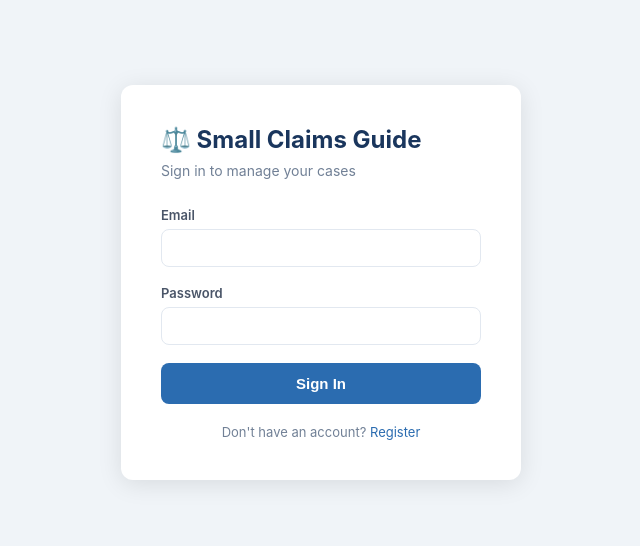
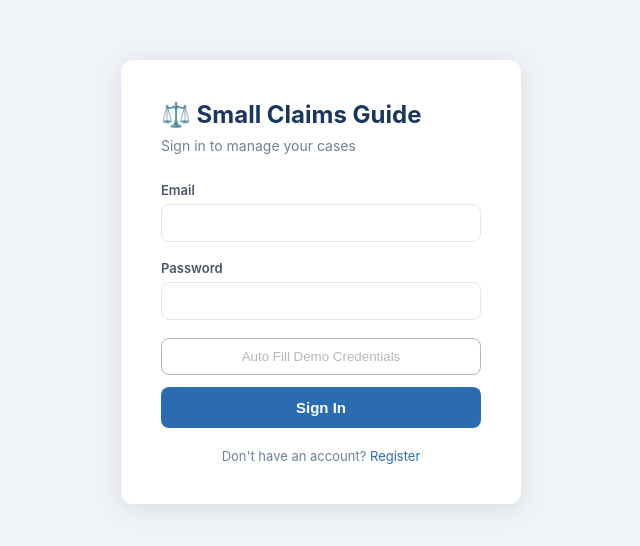
Before and after one commit to eakarsu/AISmallClaimsCourtGuide, a React (Vite) app in the folder frontend/: page /login in a window 1280 px wide. Shown: the part 118-664 px from the top of the page, without its empty margins (319-959 px from the left). Built offline with nearby package versions, Linux system fonts and the light colour scheme.

Commit message:
Add secure demo credential autofill

```diff
--- a/frontend/src/pages/Login.jsx
+++ b/frontend/src/pages/Login.jsx
@@ -48,6 +48,15 @@
           <input style={s.input} type="email" value={form.email} onChange={e => setForm({...form, email: e.target.value})} required />
           <label style={s.label}>Password</label>
           <input style={s.input} type="password" value={form.password} onChange={e => setForm({...form, password: e.target.value})} required />
+          <button
+            type="button"
+            onClick={() => { setForm((current) => ({ ...current, email: import.meta.env.VITE_DEMO_EMAIL || '', password: import.meta.env.VITE_DEMO_PASSWORD || '' })); }}
+            disabled={!import.meta.env.VITE_DEMO_EMAIL || !import.meta.env.VITE_DEMO_PASSWORD}
+            aria-label="Auto Fill Demo Credentials"
+            style={{ width: '100%', marginBottom: '12px', padding: '10px 14px', borderRadius: '8px', border: '1px solid currentColor', background: 'transparent', cursor: 'pointer' }}
+          >
+            Auto Fill Demo Credentials
+          </button>
           <button style={s.btn} type="submit" disabled={loading}>{loading ? 'Signing in...' : 'Sign In'}</button>
         </form>
         <div style={s.link}>Don't have an account? <Link to="/register" style={s.a}>Register</Link></div>
```
Also changed, not shown: 2 other files (tests, documents, lock files or other folders).
